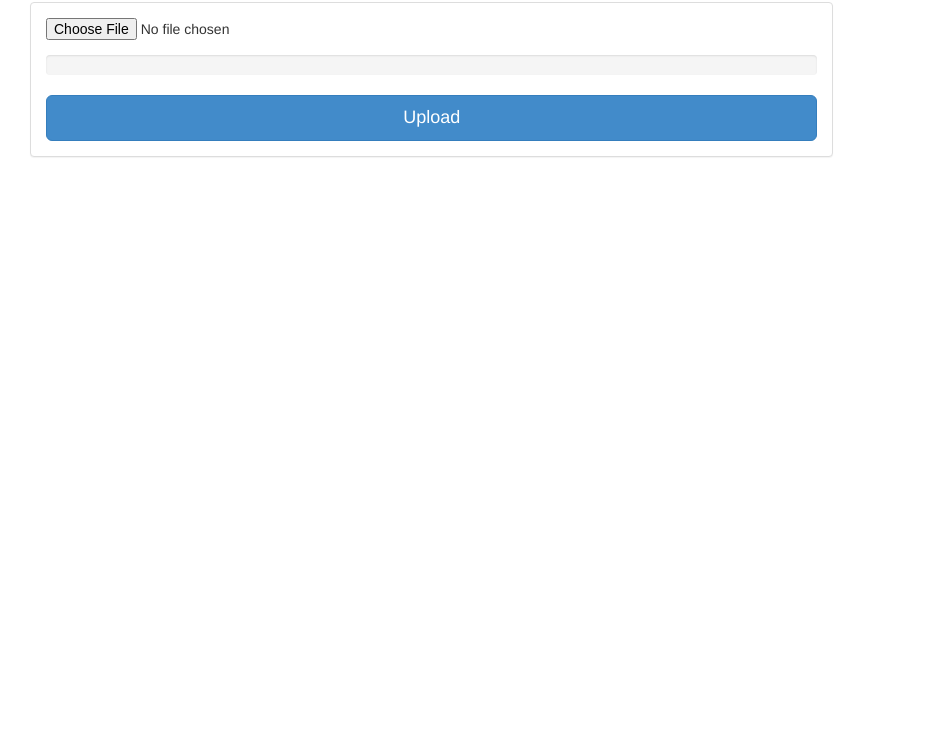
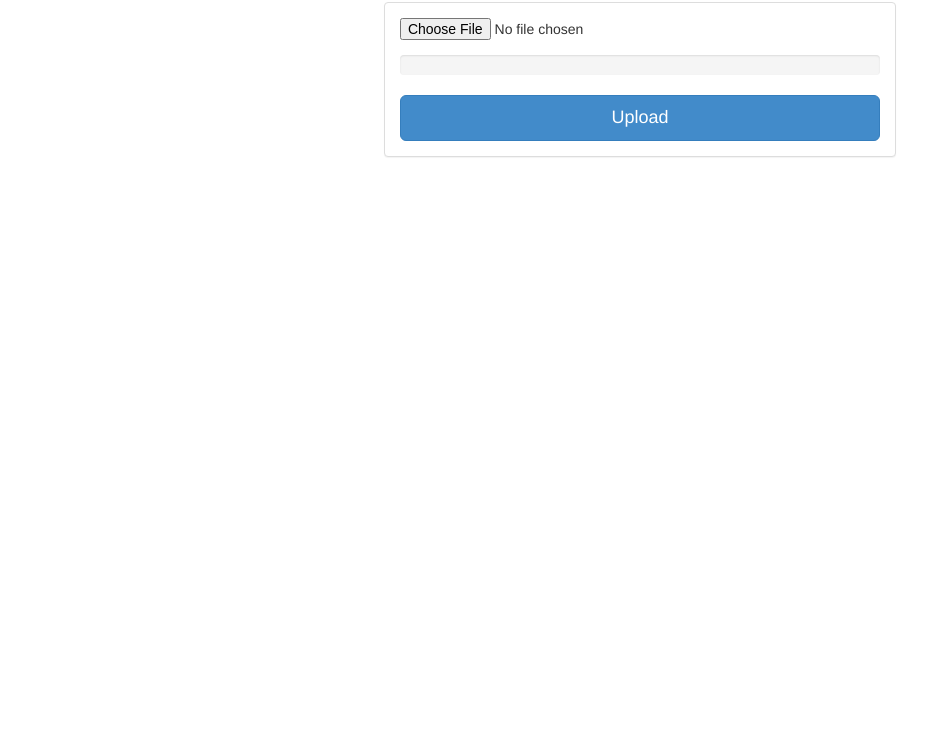
Before and after one commit to NZepeda/s3-uploader, a website: page client/views/image-uploader.html in a window 1280 px wide. Shown: the part 68-800 px from the top of the page, without its empty margins (0-929 px from the left). Drawn offline with nearby package versions, Linux system fonts and the light colour scheme; files that its build step writes are made by us from their sources; files whose address does not match are found by name.

Commit message:
Centered the uploading div

```diff
--- a/client/css/style.css
+++ b/client/css/style.css
@@ -29,3 +29,8 @@
 .centered{
 	text-align: center;
 }
+
+.uploader{
+	margin: 0 auto;
+	position: relative;
+}
--- a/client/views/image-uploader.html
+++ b/client/views/image-uploader.html
@@ -24,13 +24,17 @@
 
 </head>
 <body ng-controller="UploadController">
+  <div class="row">
+    <div class="col-md-2"></div>
+      <div class="col-md-8">
         <div class="container-fluid">
           <div class="no-top-marg centered">
             <h1>Upload Images to S3</h1>
           </div>
             <!-- The Upload Form -->
+            <div class="col-md-2"></div>
             <div class="col-md-8">
-        <div class="panel panel-default">
+              <div class="panel panel-default uploader">
                 <div class="panel-body">
                   <input class="bottom-marg-15" type="file" name="file" file></input>
                   <!-- Progress Bar -->
@@ -43,6 +47,11 @@
                 </div>
               </div>
             </div>
+            <div class="col-md-2"></div>
+          </div>
+        </div>
+        <div class="col-md-2"></div>
+        </div>
     </div>
   </div>
 </body>
```
Lines whose indentation alone changed are shown as unchanged.
